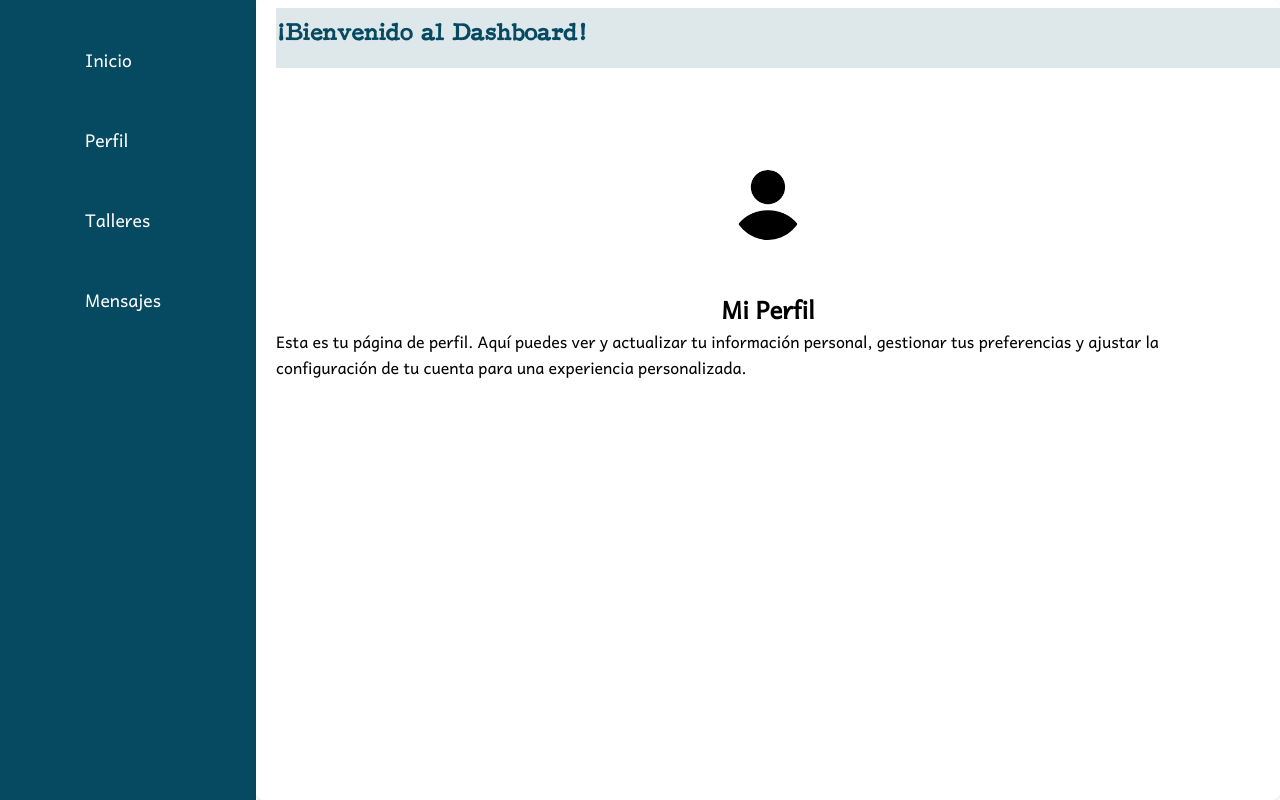
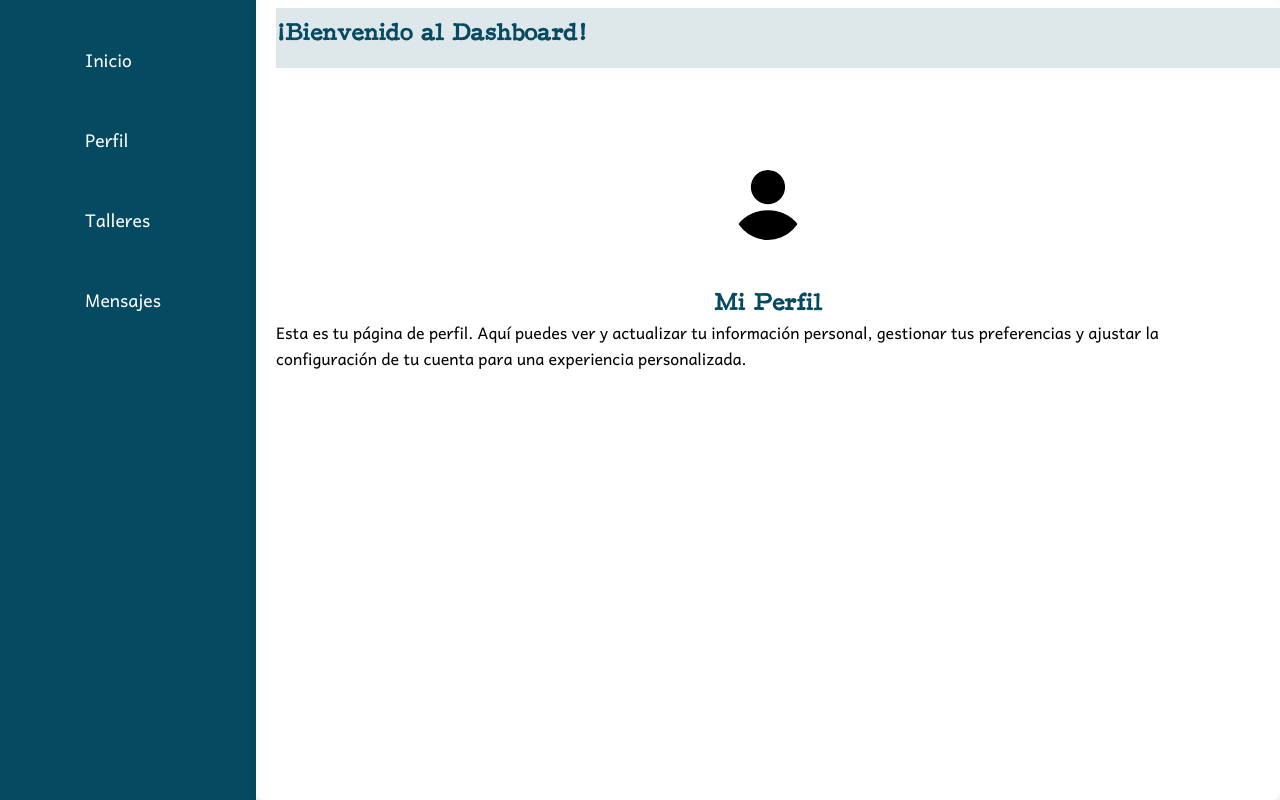
Before and after one commit to CASanchezc5/proyecto-integrador-web2-gatopardo, a React (Vite) app: page /dashboard/profile in a window 1280 px wide. Shown: the top 800 px of the page. Built offline with nearby package versions, Linux system fonts and the light colour scheme.

Commit message:
Se cambio fuente y color del texto en el titulo de Profile

```diff
--- a/src/pages/dashboard/Profile.css
+++ b/src/pages/dashboard/Profile.css
@@ -16,6 +16,8 @@
 .title-profile{
   text-align: center;
   position: relative;
+  font-family: 'F25';
+  color: #054a61;
   /* top: 20px; */
 }
 
```
